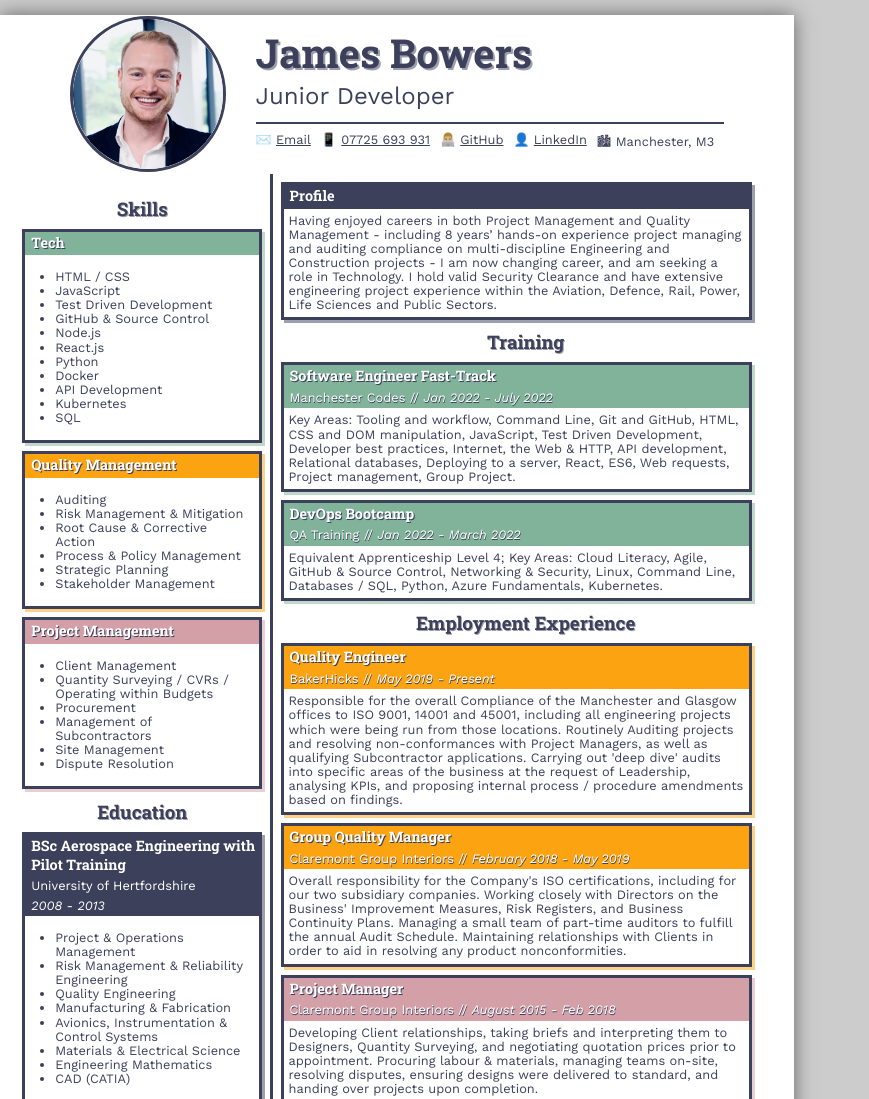
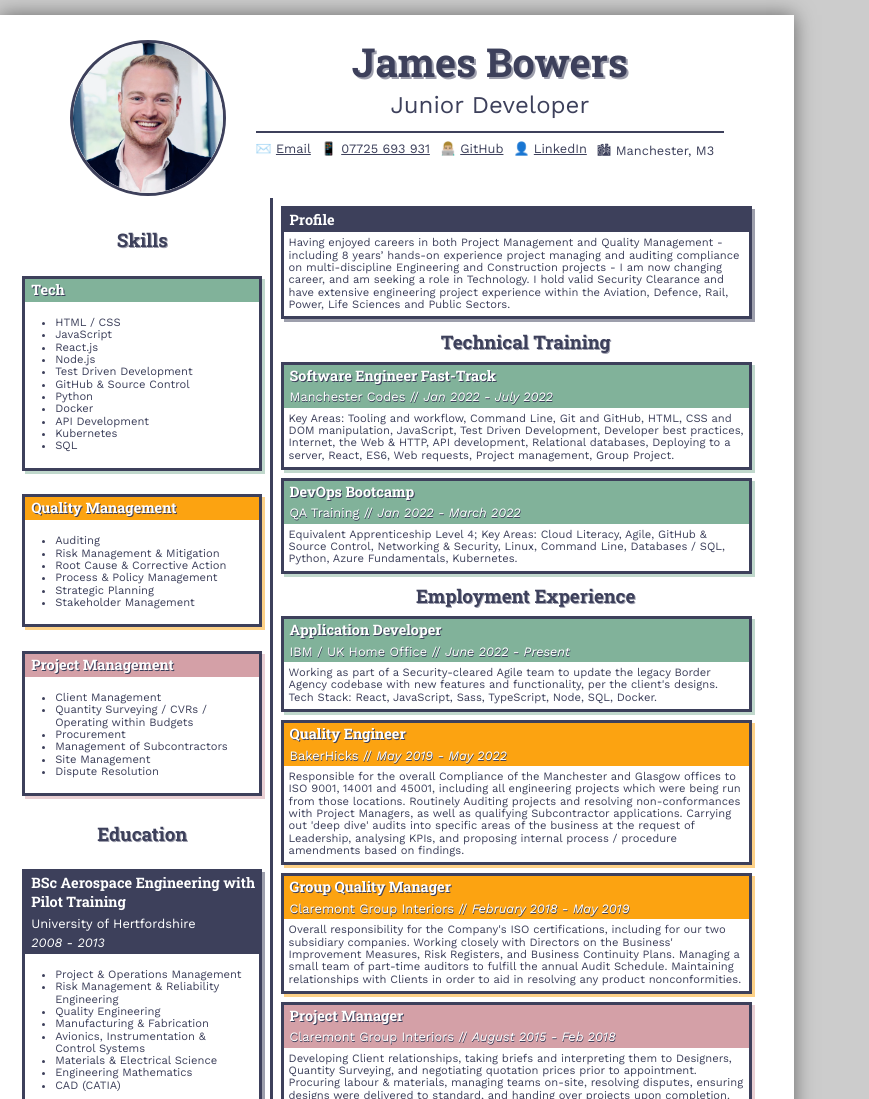
Before and after one commit to bowerscodes/CV, a plain HTML site: page index.html in a window 1280 px wide. Shown: the top 1099 px of the page, without its empty margins (0-869 px from the left). Drawn offline with nearby package versions, Linux system fonts and the light colour scheme.

Commit message:
update to include most recent role with IBM

```diff
--- a/index.html
+++ b/index.html
@@ -63,10 +63,10 @@
                        <ul>
                            <li>HTML / CSS</li>
                            <li>JavaScript</li>
+                           <li>React.js</li>
+                           <li>Node.js</li>
                            <li>Test Driven Development</li>
                            <li>GitHub & Source Control</li>
-                           <li>Node.js</li>
-                           <li>React.js</li>
                            <li>Python</li>
                            <li>Docker</li>
                            <li>API Development</li>
@@ -155,7 +155,7 @@
                     </div>
                 </div>
 
-                <h3>Training</h3>
+                <h3>Technical Training</h3>
 
                 <div class="content-container tech">
                     <div class="content-header">
@@ -187,13 +187,27 @@
 
                 <h3>Employment Experience</h3>
 
+                <div class="content-container tech">
+                    <div class="content-header">
+                    <div class="content-title tech">
+                        Application Developer
+                    </div>
+                    <div class="content-subtitle tech">
+                        IBM / UK Home Office // <em>June 2022 - Present</em>
+                    </div>
+                    </div>
+                    <div class="content-text">
+                        Working as part of a Security-cleared Agile team to update the legacy Border Agency codebase with new features and functionality, per the client's designs. Tech Stack: React, JavaScript, Sass, TypeScript, Node, SQL, Docker.
+                    </div>
+                </div>
+
                 <div class="content-container qa">
                     <div class="content-header">
                     <div class="content-title qa">
                         Quality Engineer
                     </div>
                     <div class="content-subtitle qa">
-                        BakerHicks // <em>May 2019 - Present</em>
+                        BakerHicks // <em>May 2019 - May 2022</em>
                     </div>
                     </div>
                     <div class="content-text">
--- a/styles.css
+++ b/styles.css
@@ -43,6 +43,7 @@ body {
     top: 0.1cm;
     /* padding-top: 0.3cm; */
     place-content: center;
+    box-sizing: border-box;
 }
 
 #header {
@@ -51,7 +52,7 @@ body {
     flex-wrap: wrap;
     grid-row: 1;
     grid-column: 1 / span 2;
-    text-align: left;
+    text-align: center;
     justify-content: center;
     /* margin: 10px; */
     /* border: 4px solid black; */
@@ -103,7 +104,7 @@ h3 {
     grid-column: 1;
     border: 3px solid #3D405B;
     border-radius: 100%;
-    margin: 20px 30px 2px auto;
+    margin: 50px 30px 2px auto;
     /* box-shadow: 3px 3px rgba(61, 64, 91, 0.5); */
 }
 
@@ -139,7 +140,9 @@ a {
     flex-flow: column;
     flex-direction: column;
     align-items: center;
-    justify-content: flex-end;
+    /* justify-content: flex-start; */
+    justify-content: space-between;
+    margin-top: 20px;
     margin-bottom: 4px;
 }
 
@@ -244,7 +247,7 @@ a {
     margin: 5px 5px;
     color: #3D405B;
     font-family: 'Work Sans';
-    font-size: 0.8em;
+    font-size: 0.7em;
     line-height: 1.1em;
     text-align: left;
 }
```
Also changed, not shown: 1 other file.
